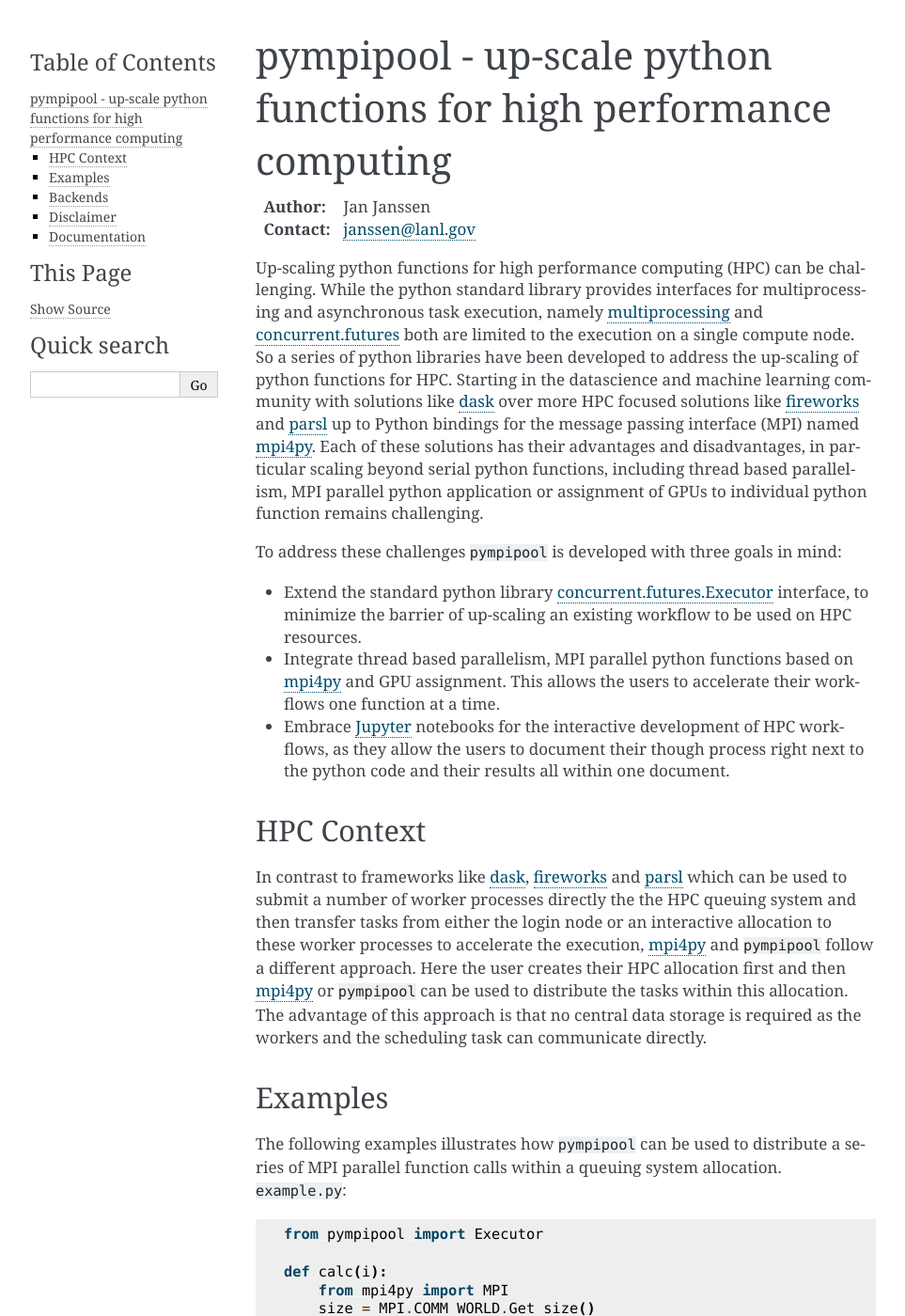
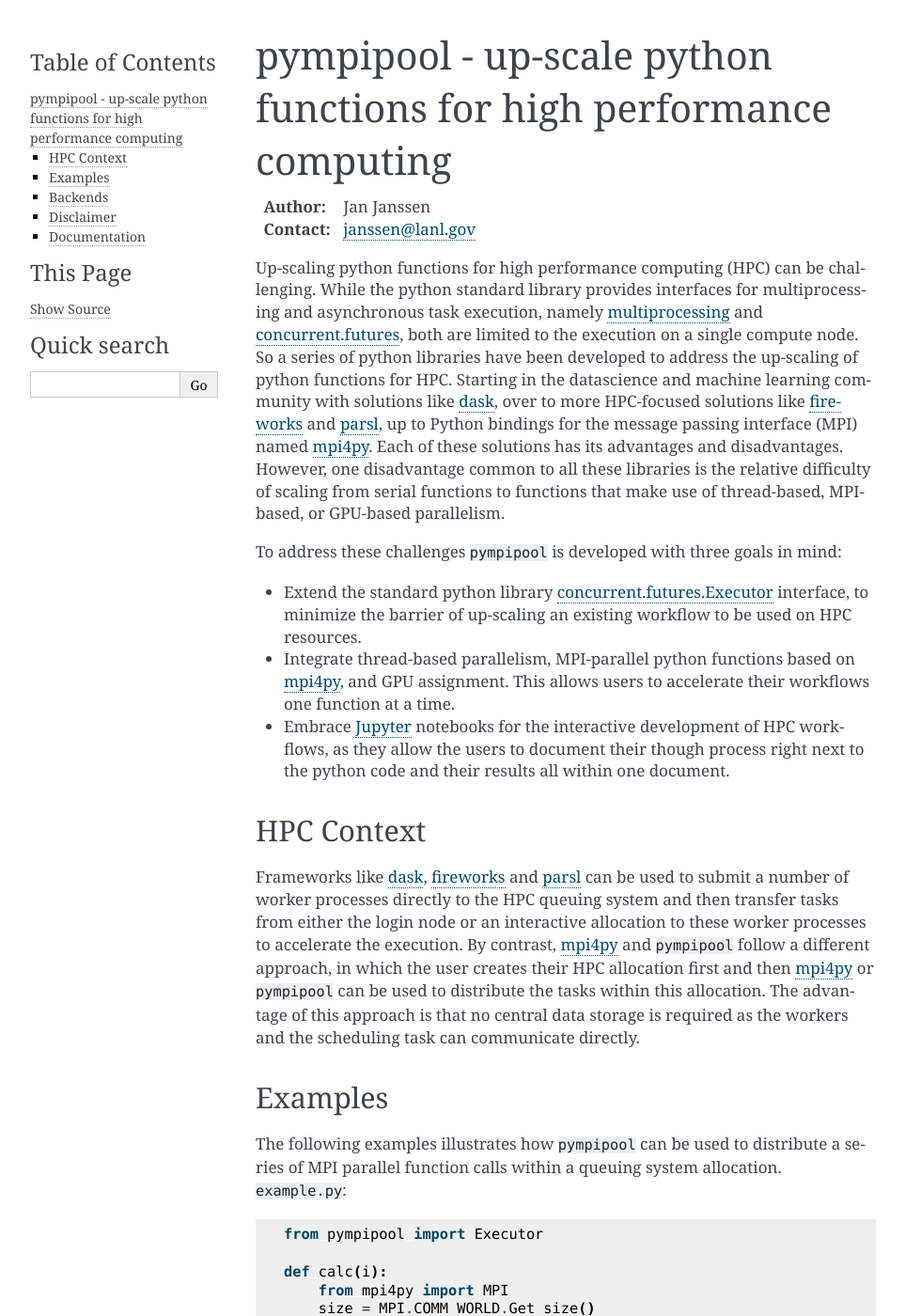
Before and after one commit to pyiron/executorlib, a Sphinx documentation site: the page built from docs/source/index.rst, in a window 1280 px wide and 1400 px high. Shown: the whole window at 94% size, without its empty margins (148-1111 px from the left). Built offline with Sphinx 7.4.7, drawn with Linux system fonts in a browser that asks for light colours; some of the changed text lies outside the part shown.

Commit message:
docs: grammar tweaks
Problem: some of the grammar in the docs could be improved.

Move some commas around and add some dashes.

```diff
--- a/docs/source/index.rst
+++ b/docs/source/index.rst
@@ -8,29 +8,27 @@ pympipool - up-scale python functions for high performance computing
 Up-scaling python functions for high performance computing (HPC) can be challenging. While the python standard library
 provides interfaces for multiprocessing and asynchronous task execution, namely
 `multiprocessing <https://docs.python.org/3/library/multiprocessing.html>`_ and
-`concurrent.futures <https://docs.python.org/3/library/concurrent.futures.html#module-concurrent.futures>`_ both are
+`concurrent.futures <https://docs.python.org/3/library/concurrent.futures.html#module-concurrent.futures>`_, both are
 limited to the execution on a single compute node. So a series of python libraries have been developed to address the
 up-scaling of python functions for HPC. Starting in the datascience and machine learning community with solutions
-like `dask <https://www.dask.org>`_ over more HPC focused solutions like
-`fireworks <https://materialsproject.github.io/fireworks/>`_ and `parsl <http://parsl-project.org>`_ up to Python
+like `dask <https://www.dask.org>`_, over to more HPC-focused solutions like
+`fireworks <https://materialsproject.github.io/fireworks/>`_ and `parsl <http://parsl-project.org>`_, up to Python
 bindings for the message passing interface (MPI) named `mpi4py <https://mpi4py.readthedocs.io>`_. Each of these
-solutions has their advantages and disadvantages, in particular scaling beyond serial python functions, including thread
-based parallelism, MPI parallel python application or assignment of GPUs to individual python function remains
-challenging.
+solutions has its advantages and disadvantages. However, one disadvantage common to all these libraries is the relative difficulty of scaling from serial functions to functions that make use of thread-based, MPI-based, or GPU-based parallelism.
 
 To address these challenges :code:`pympipool` is developed with three goals in mind:
 
 * Extend the standard python library `concurrent.futures.Executor <https://docs.python.org/3/library/concurrent.futures.html#module-concurrent.futures>`_ interface, to minimize the barrier of up-scaling an existing workflow to be used on HPC resources.
-* Integrate thread based parallelism, MPI parallel python functions based on `mpi4py <https://mpi4py.readthedocs.io>`_ and GPU assignment. This allows the users to accelerate their workflows one function at a time.
+* Integrate thread-based parallelism, MPI-parallel python functions based on `mpi4py <https://mpi4py.readthedocs.io>`_, and GPU assignment. This allows users to accelerate their workflows one function at a time.
 * Embrace `Jupyter <https://jupyter.org>`_ notebooks for the interactive development of HPC workflows, as they allow the users to document their though process right next to the python code and their results all within one document.
 
 HPC Context
 -----------
-In contrast to frameworks like `dask <https://www.dask.org>`_, `fireworks <https://materialsproject.github.io/fireworks/>`_
-and `parsl <http://parsl-project.org>`_ which can be used to submit a number of worker processes directly the the HPC
+Frameworks like `dask <https://www.dask.org>`_, `fireworks <https://materialsproject.github.io/fireworks/>`_
+and `parsl <http://parsl-project.org>`_ can be used to submit a number of worker processes directly to the HPC
 queuing system and then transfer tasks from either the login node or an interactive allocation to these worker processes
-to accelerate the execution, `mpi4py <https://mpi4py.readthedocs.io>`_ and :code:`pympipool` follow a different
-approach. Here the user creates their HPC allocation first and then `mpi4py <https://mpi4py.readthedocs.io>`_ or
+to accelerate the execution. By contrast, `mpi4py <https://mpi4py.readthedocs.io>`_ and :code:`pympipool` follow a different
+approach, in which the user creates their HPC allocation first and then `mpi4py <https://mpi4py.readthedocs.io>`_ or
 :code:`pympipool` can be used to distribute the tasks within this allocation. The advantage of this approach is that
 no central data storage is required as the workers and the scheduling task can communicate directly.
 
@@ -69,6 +67,7 @@ The same code can also be executed inside a jupyter notebook directly which enab
 The standard `concurrent.futures.Executor <https://docs.python.org/3/library/concurrent.futures.html#module-concurrent.futures>`_
 interface is extended by adding the option :code:`cores_per_worker=2` to assign multiple MPI ranks to each function call.
 To create two workers :code:`max_workers=2` each with two cores each requires a total of four CPU cores to be available.
+
 After submitting the function :code:`calc()` with the corresponding parameter to the executor :code:`exe.submit(calc, 0)`
 a python `concurrent.futures.Future <https://docs.python.org/3/library/concurrent.futures.html#future-objects>`_ is
 returned. Consequently, the :code:`pympipool.Executor` can be used as a drop-in replacement for the
```
Also changed, not shown: docs/source/examples.md (+1 -1 lines), docs/source/installation.md (+3 -3 lines).
